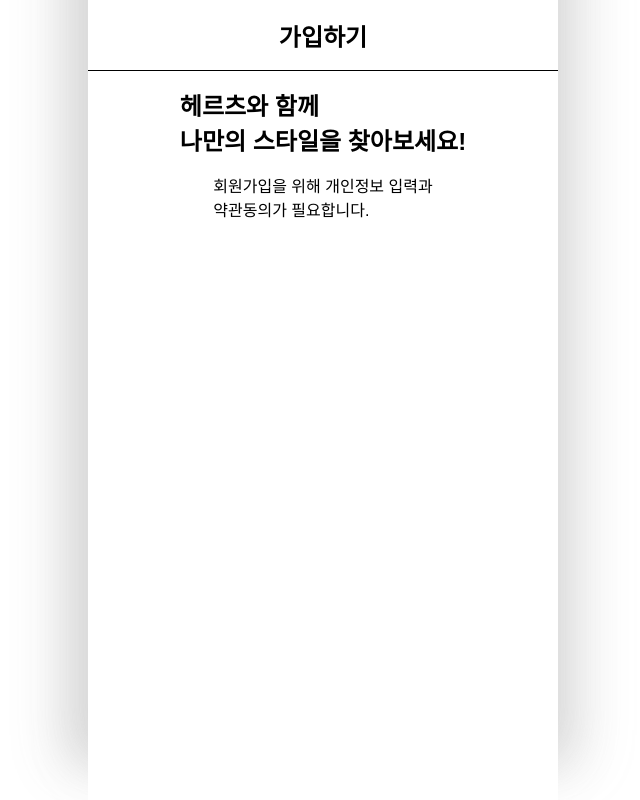
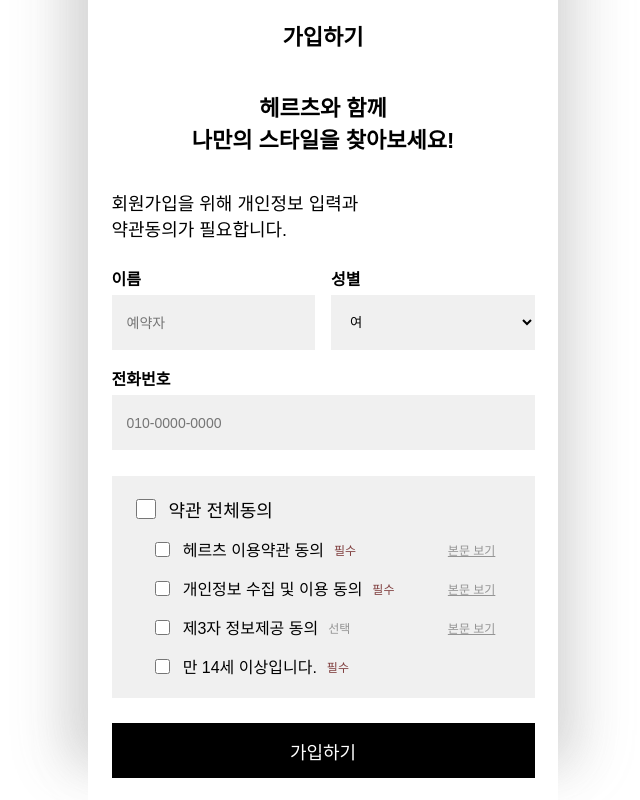
Before and after one commit to 2025-BLAYBUS-TEAM-hairGGmalza/hairGGmalza-client, a Next.js app: page /signup in a window 1280 px wide. Shown: the whole page, without its empty margins (317-957 px from the left). Built offline with nearby package versions, Linux system fonts and the light colour scheme; a web font is replaced by a local one.

Commit message:
FEAT: 가입하기 페이지 대충 완료(form 안채울시 예외처리까지)

```diff
--- a/src/app/signup/page.tsx
+++ b/src/app/signup/page.tsx
@@ -1,7 +1,60 @@
 'use client';
-import styled from "styled-components"
+import { useState } from "react";
+import styled from "styled-components";
 
 const SignUpPage = () => {
+   const [name, setName] = useState('');
+   const [gender, setGender] = useState<'female' | 'male'>('female');
+   const [phone, setPhone] = useState('');
+   const [agreeAll, setAgreeAll] = useState(false);
+   const [agreeTerms, setAgreeTerms] = useState({
+      term1: false,
+      term2: false,
+      term3: false,
+      term4: false
+   });
+
+   // 약관 전체 동의 기능
+   const handleAgreeAll = () => {
+      const newAgreeAll = !agreeAll;
+      setAgreeAll(newAgreeAll);
+      setAgreeTerms({
+         term1: newAgreeAll,
+         term2: newAgreeAll,
+         term3: newAgreeAll,
+         term4: newAgreeAll
+      });
+   };
+
+   // 개별 약관 체크 기능
+   const handleAgreeTerm = (term: keyof typeof agreeTerms) => {
+      const newTerms = { ...agreeTerms, [term]: !agreeTerms[term] };
+      setAgreeTerms(newTerms);
+      setAgreeAll(Object.values(newTerms).every(v => v));
+   };
+
+   // 가입하기 버튼 클릭 시
+   const handleSubmit = () => {
+      if (!name.trim()) {
+         alert("이름을 입력해주세요.");
+         return;
+      }
+
+      const phonePattern = /^010-\d{4}-\d{4}$/;
+      if (!phonePattern.test(phone)) {
+         alert("전화번호를 010-xxxx-xxxx 형식으로 입력해주세요.");
+         return;
+      }
+
+      if (!agreeTerms.term1 || !agreeTerms.term2 || !agreeTerms.term4) {
+         alert("필수 약관에 동의해주세요.");
+         return;
+      }
+      console.log("이름:", name);
+      console.log("성별:", gender);
+      console.log("전화번호:", phone);
+   };
+
    return (
       <Wrapper>
          <SignUpHeader>가입하기</SignUpHeader>
@@ -10,15 +63,77 @@ const SignUpPage = () => {
             <PhraseTwo>회원가입을 위해 개인정보 입력과 <br/> 약관동의가 필요합니다.</PhraseTwo>
             <FormContainer>
                <FormRow>
+                  <NameForm>
+                     <InputLabel>이름</InputLabel>
+                     <InputSlot
+                        type="text"
+                        placeholder="예약자"
+                        value={name}
+                        onChange={(e) => setName(e.target.value)}
+                     />
+                  </NameForm>
+                  <GenderForm>
+                     <InputLabel>성별</InputLabel>
+                     <DropDown value={gender} onChange={(e) => setGender(e.target.value as 'female' | 'male')}>
+                        <option value="female">여</option>
+                        <option value="male">남</option>
+                     </DropDown>
+                  </GenderForm>
+               </FormRow>
+               <FormRow>
+                  <PhoneForm>
+                     <InputLabel>전화번호</InputLabel>
+                     <InputSlot
+                        type="text"
+                        placeholder="010-0000-0000"
+                        value={phone}
+                        onChange={(e) => setPhone(e.target.value)}
+                     />
+                  </PhoneForm>
+               </FormRow>
 
-               </FormRow>
+               <TermContainer>
+                  <AgreeAll>
+                     <input type="checkbox" checked={agreeAll} onChange={handleAgreeAll} />
+                     <span>약관 전체동의</span>
+                  </AgreeAll>
+                  <Terms>
+                     <Term>
+                        <input type="checkbox" checked={agreeTerms.term1} onChange={() => handleAgreeTerm('term1')} />
+                        <span>헤르츠 이용약관 동의 </span>
+                        <Necessary>필수</Necessary>
+                        <WholeText>본문 보기</WholeText>
+                     </Term>
+                     <Term>
+                        <input type="checkbox" checked={agreeTerms.term2} onChange={() => handleAgreeTerm('term2')} />
+                        <span>개인정보 수집 및 이용 동의</span>
+                        <Necessary>필수</Necessary>
+                        <WholeText>본문 보기</WholeText>
+                     </Term>
+                     <Term>
+                        <input type="checkbox" checked={agreeTerms.term3} onChange={() => handleAgreeTerm('term3')} />
+                        <span>제3자 정보제공 동의</span>
+                        <Necessary style={{color:'#949494'}}>선택</Necessary>
+                        <WholeText>본문 보기</WholeText>
+                     </Term>
+                     <Term>
+                        <input type="checkbox" checked={agreeTerms.term4} onChange={() => handleAgreeTerm('term4')} />
+                        <span>만 14세 이상입니다.</span>
+                        <Necessary>필수</Necessary>
+                     </Term>
+                  </Terms>
+               </TermContainer>
             </FormContainer>
+            <button
+               style={{width: '100%', height: '55px', background: '#000', color: '#fff', fontSize: '18px', border: 'none', cursor: 'pointer'}}
+               onClick={handleSubmit}
+            >가입하기</button>
          </Main>
       </Wrapper>
-   )
-}
+   );
+};
 
-export default SignUpPage
+export default SignUpPage;
 
 const Wrapper = styled.div`
    width: 100%;
@@ -26,36 +141,42 @@ const Wrapper = styled.div`
    flex-direction: column;
    align-items: center;
    justify-content: center;
-   gap: 16px;
 `
 
 const SignUpHeader = styled.div`
    width: 100%;
    min-height: 70px;
-   font-size: 24px;
+   font-size: 22px;
    font-weight: bold;
-   border-bottom: 0.5px solid #000000;
    display: flex;
    align-items: center;
    justify-content: center;
 `
 
 const Main = styled.div`
-   width: 100%;
+   width: 90%;
    display: flex;
    flex-direction: column;
    align-items: center;
    justify-content: center;
-   gap: 16px;
+   margin-top: 20px;
+   box-sizing: border-box;
+
+   gap: 25px;
 `
 
 const PhraseOne = styled.div`
-   font-size: 24px;
+   font-size: 22px;
    font-weight: bold;
+   //가운데 정렬
+   text-align: center;
+   margin-bottom: 10px;
 `
 
 const PhraseTwo = styled.div`
-   font-size: 16px;
+   font-size: 18px;
+   width: 100%;
+
 `
 
 const FormContainer = styled.div`
@@ -65,13 +186,151 @@ const FormContainer = styled.div`
    align-items: center;
    justify-content: center;
    gap: 16px;
+
 `
 
 const FormRow = styled.div`
    width: 100%;
    display: flex;
-   flex-direction: column;
+   flex-direction: row;
    align-items: center;
    justify-content: center;
    gap: 16px;
 `
+
+const NameForm = styled.div`
+   width: 100%;
+   display: flex;
+   flex-direction: column;
+   align-items: center;
+   justify-content: center;
+`
+
+const InputLabel = styled.div`
+   font-size: 16px;
+   font-weight: bold;
+   width: 100%;
+   margin-bottom: 5px;
+`
+
+const InputSlot = styled.input`
+   width: 100%;
+   font-size: 14px;
+   height: 55px;
+   padding: 0 15px;
+   box-sizing: border-box;
+   border: none;
+   background: rgba(217, 217, 217, 0.40);
+   color: #000;
+   //placeholder 색상
+   ::placeholder {
+      color: #949494;
+   }
+`
+
+const GenderForm = styled.div`
+   width: 100%;
+   display: flex;
+   flex-direction: column;
+   align-items: center;
+   justify-content: center;
+`
+
+const DropDown = styled.select`
+   width: 100%;
+   height: 55px;
+   padding: 0 15px;
+   border: none;
+   background: rgba(217, 217, 217, 0.40);
+`
+
+const PhoneForm = styled.div`
+   width: 100%;
+   display: flex;
+   flex-direction: column;
+   align-items: center;
+   justify-content: center;
+`
+
+
+////////////////////// 약관동의 //////////////////////
+const TermContainer = styled.div`
+   width: 100%;
+   display: flex;
+   flex-direction: column;
+   align-items: center;
+   justify-content: center;
+   background: rgba(217, 217, 217, 0.40);
+   padding: 20px;
+   box-sizing: border-box;
+   gap: 15px;
+   margin-top: 10px;
+`
+
+const AgreeAll = styled.div`
+   width: 100%;
+   display: flex;
+   align-items: center;
+   justify-content: flex-start;
+   gap: 10px;
+   font-size: 18px;
+
+   input {
+      width: 20px;
+      height: 20px;
+
+      //hover 시 색상 변경
+      :hover {
+         background: #000;
+      }
+   }
+`
+
+const Terms = styled.div`
+   width: 100%;
+   display: flex;
+   flex-direction: column;
+   align-items: center;
+   justify-content: center;
+   font-size: 16px;
+   gap: 15px;
+`
+
+const Term = styled.div`
+   width: 90%;
+   display: flex;
+   align-items: center;
+   justify-content: flex-start;
+   gap: 10px;
+
+   input {
+      width: 15px;
+      height: 15px;
+
+      //hover 시 색상 변경
+      :hover {
+         background: #000;
+      }
+   }
+`
+
+const WholeText = styled.div`
+   font-size: 12px;
+   color: #949494;
+   //밑줄
+   text-decoration: underline;
+   cursor: pointer;
+
+   //hover 시 색상 변경
+   :hover {
+      color: #000;
+   }
+
+   //맨 오른쪽에 정렬
+   margin-left: auto;
+`
+
+const Necessary = styled.div`
+   font-size: 12px;
+   color: #7E3C3C;
+`
```
